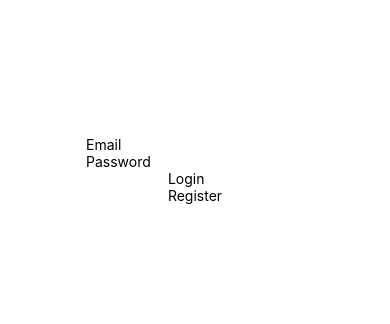
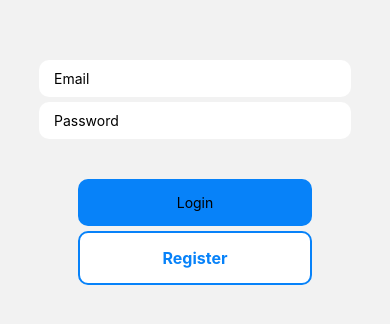
Before and after one commit to Julian-Tipler/poker-chips-app, a React Native app: screen /Login in a window 390 px wide. Shown: the part 252-576 px from the top of the page. Built offline with nearby package versions, Linux system fonts and the light colour scheme; no server answers; the database is empty.

Commit message:
basic auth complete

```diff
--- a/firebase.js
+++ b/firebase.js
@@ -1,5 +1,6 @@
 import { initializeApp } from "firebase/app";
 import { getDatabase } from "firebase/database";
+import { getAuth } from "firebase/auth";
 
 // TODO: Replace the following with your app's Firebase project configuration
 const firebaseConfig = {
@@ -15,3 +16,4 @@ const firebaseConfig = {
 
 const app = initializeApp(firebaseConfig);
 export const database = getDatabase(app);
+export const auth = getAuth()
--- a/src/screens/HomeScreen/HomeScreen.jsx
+++ b/src/screens/HomeScreen/HomeScreen.jsx
@@ -1,16 +1,24 @@
-import { StyleSheet, Text, View } from 'react-native'
-import React from 'react'
+import { StyleSheet, Text, TouchableOpacity, View } from "react-native";
+import React from "react";
+import { uid } from "uid";
+import { ref, set } from "firebase/database";
 
 export const HomeScreen = () => {
+  const writeToDatabase = () => {
+    const uuid = uid();
+    set(ref(database, `/${uuid}`), {
+      name: "john",
+    });
+  };
+
   return (
     <View>
       <TouchableOpacity onPress={writeToDatabase}>
         <Text>Write Data</Text>
       </TouchableOpacity>
-      <Text>Wallet:</Text>
-      <Text>{player}</Text>
+      <Text></Text>
     </View>
   );
-}
+};
 
-const styles = StyleSheet.create({})
+const styles = StyleSheet.create({});
--- a/src/screens/LoginScreen.jsx
+++ b/src/screens/LoginScreen.jsx
@@ -1,4 +1,3 @@
-import { database } from "../../firebase";
 import {
   KeyboardAvoidingView,
   StyleSheet,
@@ -7,20 +6,54 @@ import {
   TouchableOpacity,
   View,
 } from "react-native";
-import React, { useState } from "react";
-import { uid } from "uid";
-import { ref, set } from "firebase/database";
+import { useNavigation } from "@react-navigation/core";
+import React, { useEffect, useState } from "react";
+import {
+  createUserWithEmailAndPassword,
+  signInWithEmailAndPassword,
+} from "firebase/auth";
+import { auth } from "../../firebase";
 
 export const LoginScreen = () => {
-  const [player, setPlayer] = useState(0);
   const [email, setEmail] = useState("");
   const [password, setPassword] = useState("");
 
-  const writeToDatabase = () => {
-    const uuid = uid();
-    set(ref(database, `/${uuid}`), {
-      name: "john",
+  const navigation = useNavigation();
+
+  useEffect(() => {
+    auth.onAuthStateChanged((user) => {
+      if (user) {
+        navigation.navigate("Home");
+      }
     });
+  });
+
+  const handleSignUp = () => {
+    createUserWithEmailAndPassword(auth, email, password)
+      .then((userCredential) => {
+        // Signed in
+        const user = userCredential.user;
+        // ...
+      })
+      .catch((error) => {
+        const errorCode = error.code;
+        const errorMessage = error.message;
+        // ..
+      });
+  };
+
+  const handleLogin = () => {
+    signInWithEmailAndPassword(auth, email, password)
+      .then((userCredential) => {
+        // Signed in
+        const user = userCredential.user;
+        // ...
+      })
+      .catch((error) => {
+        const errorCode = error.code;
+        const errorMessage = error.message;
+        // ..
+      });
   };
 
   return (
@@ -37,14 +70,17 @@ export const LoginScreen = () => {
           value={password}
           onChangeText={setPassword}
           style={styles.input}
-          secureTextEntrysdf
+          secureTextEntry
         />
       </View>
       <View style={styles.buttonContainer}>
-        <TouchableOpacity onPress={() => {}} style={styles.button}>
+        <TouchableOpacity onPress={handleLogin} style={styles.button}>
           <Text>Login</Text>
         </TouchableOpacity>
-        <TouchableOpacity onPress={() => {}} style={[styles.button,styles.buttonOutline]}>
+        <TouchableOpacity
+          onPress={handleSignUp}
+          style={[styles.button, styles.buttonOutline]}
+        >
           <Text style={styles.buttonOutlineText}>Register</Text>
         </TouchableOpacity>
       </View>
@@ -55,14 +91,46 @@ export const LoginScreen = () => {
 const styles = StyleSheet.create({
   container: {
     flex: 1,
-    backgroundColor: "#fff",
     alignItems: "center",
     justifyContent: "center",
   },
+  inputContainer: {
+    width: "80%",
+  },
+  input: {
+    backgroundColor: "white",
+    paddingHorizontal: 15,
+    paddingVertical: 10,
+    borderRadius: 10,
+    marginTop: 5,
+  },
+  buttonContainer: {
+    width: "60%",
+    justifyContent: "center",
+    alignItems: "center",
+    marginTop: 40,
+  },
   button: {
-
+    backgroundColor: "#0782F9",
+    width: "100%",
+    padding: 15,
+    borderRadius: 10,
+    alignItems: "center",
   },
   buttonOutline: {
-
-  }
+    backgroundColor: "white",
+    marginTop: 5,
+    borderColor: "#0782F9",
+    borderWidth: 2,
+  },
+  buttonText: {
+    color: "white",
+    fontWeight: "700",
+    fontSize: 16,
+  },
+  buttonOutlineText: {
+    color: "#0782F9",
+    fontWeight: "700",
+    fontSize: 16,
+  },
 });
```
